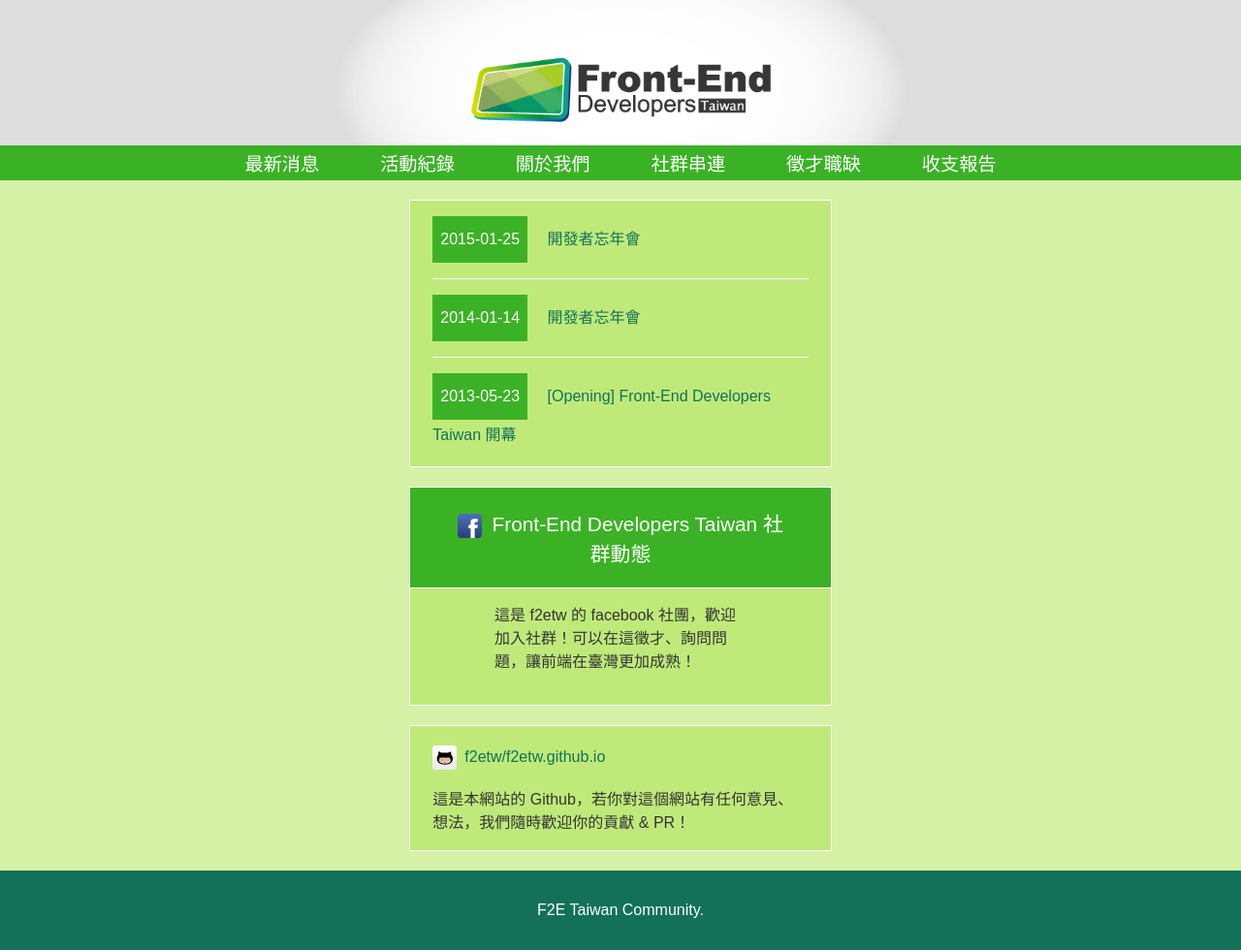
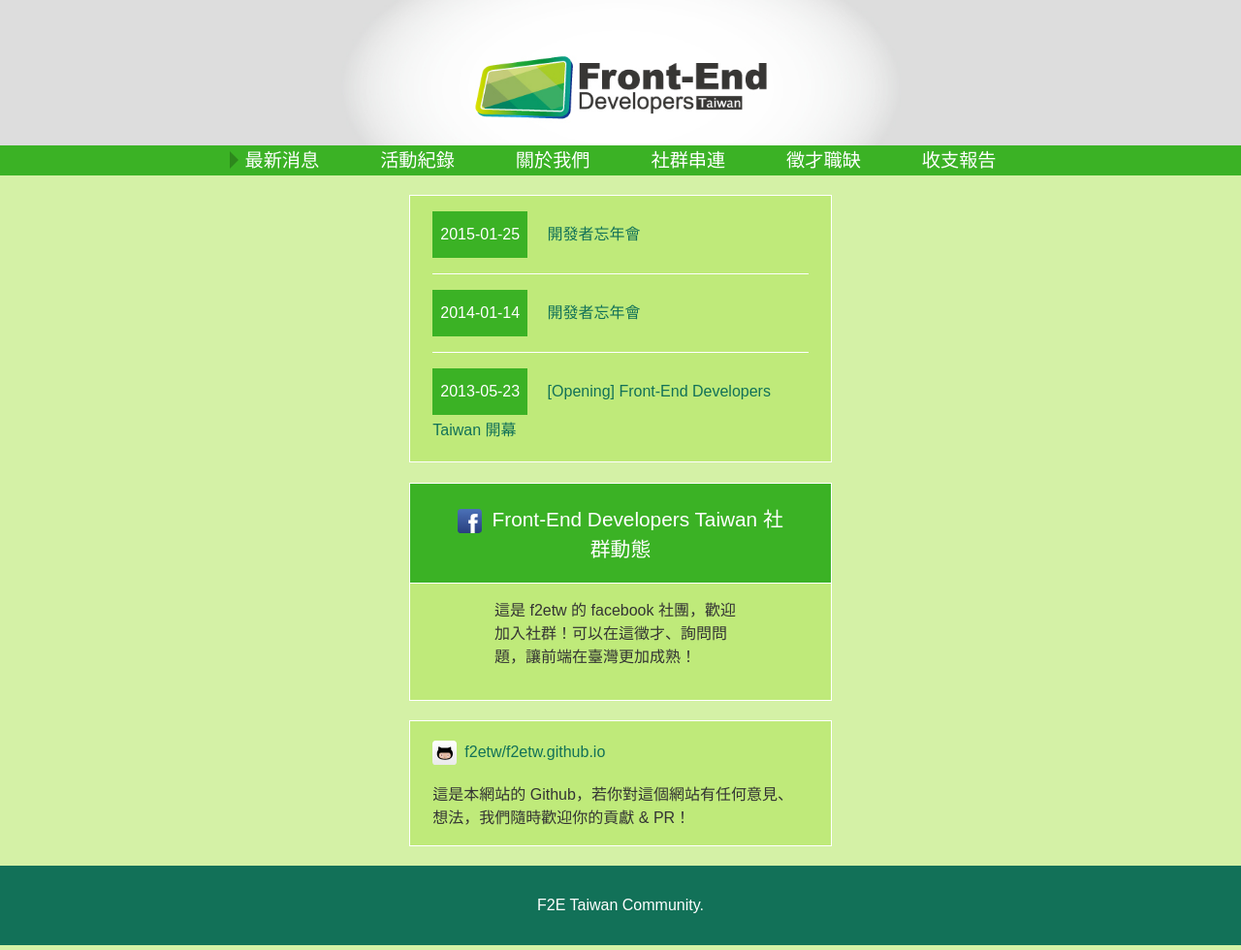
Before and after one commit to f2etw/f2etw.github.io, a Jekyll site: the page built from index.html, in a window 1280 px wide. Shown: the whole page at 97% size. Built offline with Jekyll 4.4.1, drawn with Linux system fonts in a browser that asks for light colours; nearby versions of some CDN libraries; some web fonts are replaced.

Commit message:
add class current to nav

```diff
--- a/_includes/nav.html
+++ b/_includes/nav.html
@@ -5,11 +5,23 @@
 	</label>
 
 	<ul id="navigation">
-		<li><a href="/">最新消息</a></li>
-		<li><a href="/activity.html">活動紀錄</a></li>
-		<li><a href="/about.html">關於我們</a></li>
-		<li><a href="/community.html">社群串連</a></li>
-		<li><a href="/jobs.html">徵才職缺</a></li>
-		<li><a href="/records.html">收支報告</a></li>
+		<li class="{% if page.title == "Home" %}current{% endif %}">
+			<a href="/">最新消息</a>
+		</li>
+		<li class="{% if page.title == "活動紀錄" %}current{% endif %}">
+			<a href="/activity.html">活動紀錄</a>
+		</li>
+		<li class="{% if page.title == "關於我們" %}current{% endif %}">
+			<a href="/about.html">關於我們</a>
+		</li>
+		<li class="{% if page.title == "社群串連" %}current{% endif %}">
+			<a href="/community.html">社群串連</a>
+		</li>
+		<li class="{% if page.title == "徵才職缺" %}current{% endif %}">
+			<a href="/jobs.html">徵才職缺</a>
+		</li>
+		<li class="{% if page.title == "收支記錄" %}current{% endif %}">
+			<a href="/records.html">收支報告</a>
+		</li>
 	</ul>
 </nav>
--- a/style.scss
+++ b/style.scss
@@ -57,10 +57,26 @@ a {
 	text-align: center;
 
 	> li {
+		position: relative;
+		list-style-type: none;
 		display: inline-block;
 		margin: 0 1em;
 		padding: .2em .5em;
-		list-style-type: none;
+		line-height: 1.2em;
+
+		&.current::before {
+			display: block;
+			content: '';
+			position: absolute;
+			width: 0;
+			height: 0;
+			border: 9px solid transparent;
+			border-left-color: darken($main-color, 10%);
+			bottom: 0;
+			top: 20%;
+			left: 2.5%;
+			margin-left: -8px;
+		}
 	}
 
 	a {
```
